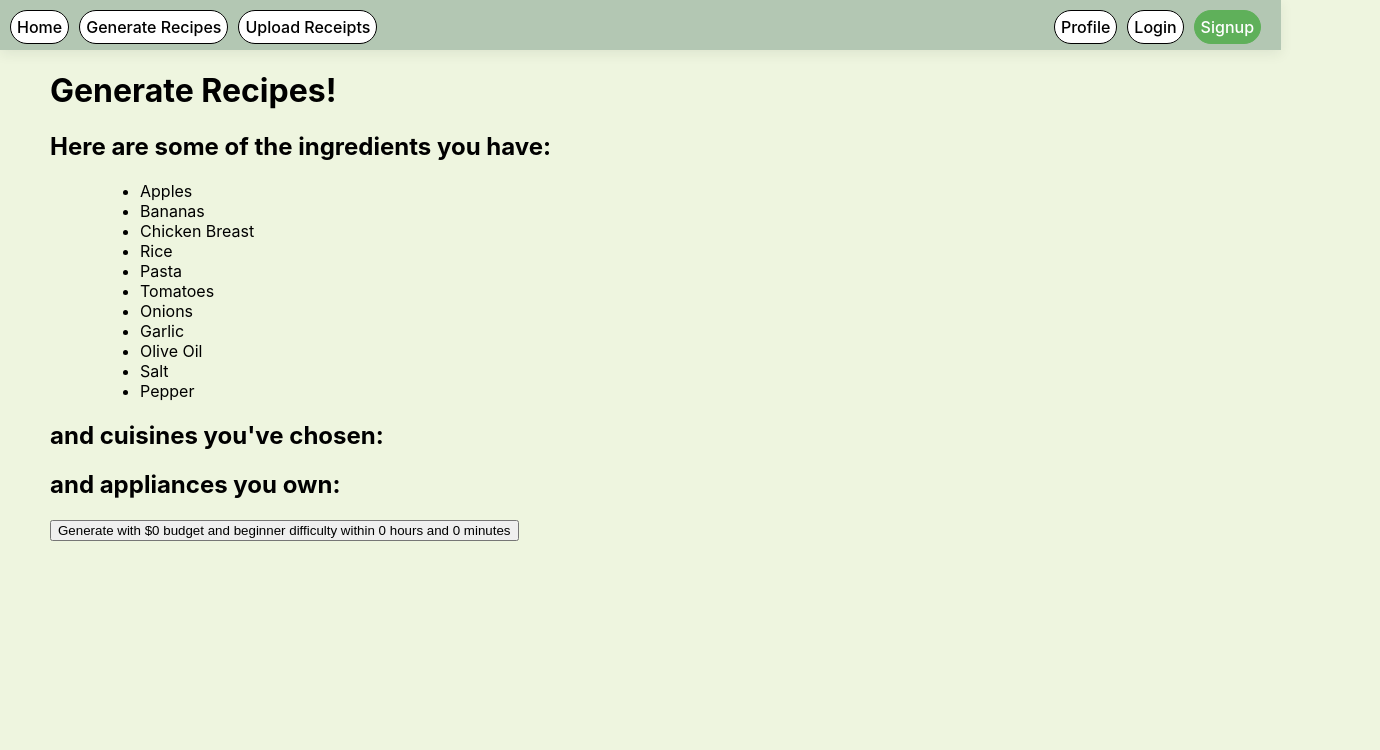
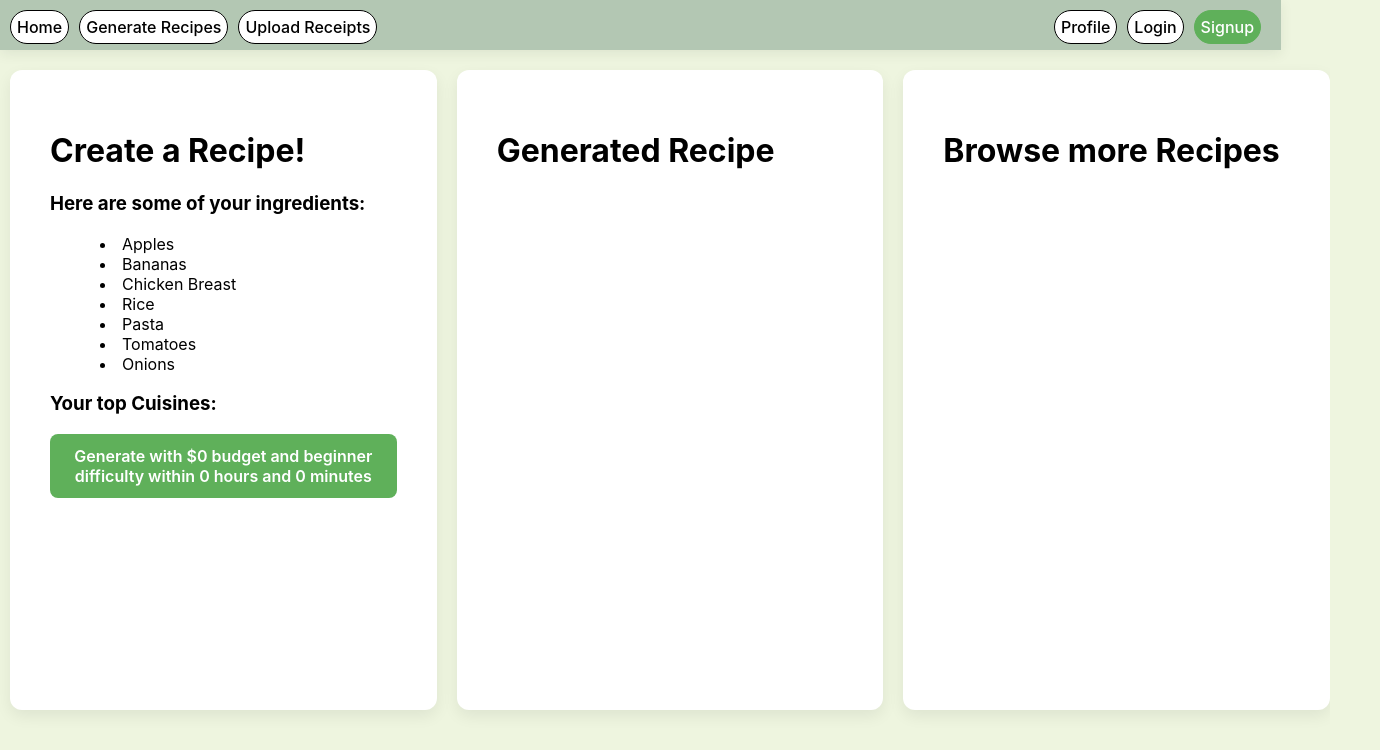
Before and after one commit to Devansh-Ojha/SaveBites, a React (Create React App) app in the folder frontend/: page /generate in a window 1280 px wide. Shown: the top 750 px of the page, 1380 px wide, since content can reach past the window. Built offline with nearby package versions, Linux system fonts and the light colour scheme.

Commit message:
polishing

```diff
--- a/frontend/src/App.js
+++ b/frontend/src/App.js
@@ -1,4 +1,4 @@
-import Hero from './hero.js';
+import Hero from './Hero.js';
 import Navbar from './Navbar.js';
 import Signup from './Signup.js';
 import './App.css';
--- /dev/null
+++ b/frontend/src/Generate.css
@@ -0,0 +1,11 @@
+.box {
+	height: 70vh;
+	width: 100%;
+	max-width: 380px;
+	background-color: #ffffff;
+	padding: 2.5rem;
+	border-radius: 12px;
+	box-shadow: 0 6px 16px rgba(0, 0, 0, 0.07);
+	position: relative;
+	top: 20px;
+}
--- a/frontend/src/Generate.js
+++ b/frontend/src/Generate.js
@@ -1,11 +1,13 @@
 import { useState } from 'react';
-//import preferences from './Preferences.js';
+import './buttons.css';
+import './Generate.css'
 
 export default function Generate({pantryItems, time, difficulty, budget, allergens, appliances, cuisines }) {
 	const [recipes, setRecipes] = useState([]);
 
 	function generateRecipe() {
 		let testRecipe = {
+			name: "Cheese Pizza",
 			ingredients: "Tomato, Egg, Flour, Cheese",
 			instructions: "Make pizza, put in oven",
 			appliances: "Oven",
@@ -18,6 +20,7 @@ export default function Generate({pantryItems, time, difficulty, budget, allerge
 	function recipeDisplay(recipe) {
 		return (
 			<p>
+				Name: {recipe.name} <br />
 				Ingredients: {recipe.ingredients}  <br />
 				Instructions: {recipe.instructions} <br />
 				Appliances: {recipe.appliances} <br />
@@ -26,57 +29,59 @@ export default function Generate({pantryItems, time, difficulty, budget, allerge
 		);
 	}
 
+	function listRecipes(recipes) {
 		return (
+			<ul>
+				{recipes.map(item => (
+					<li key={item.name}>{item.name}</li>
+				))}
+			</ul>
+		)
+	}
+
+	return (
+		<div style={{display: "flex"}}>
+			<div className="box" style={{left: "10px"}}>
+				<h1>Create a Recipe!</h1>
+
+				<h3>Here are some of your ingredients: </h3>
 				<div style={{position: "relative", left: "50px"}}>
-			<h1>Generate Recipes!</h1>
-
-			<h2>Here are some of the ingredients you have:</h2>
-			<div style={{position: "relative", left: "50px"}}>
-				<ul>
 						{
-						pantryItems.map( (item) => {
+							// display top 7 ingredients
+							pantryItems.slice(0,7).map((item) => {
 								return (
-								<li>{item}</li>
+									<li key={item}>{item}</li>
 								)
 							}
 						)}
-				</ul>
 				</div>
 
-			<h2>and cuisines you've chosen:</h2>
+				<h3>Your top Cuisines: </h3>
 				<div style={{position: "relative", left: "50px"}}>
-				<ul>
 					{
-						cuisines.map( (item) => {
+						// display top 3 cuisines
+						cuisines.slice(0,3).map((item) => {
 							return (
-								<li>{item}</li>
+								<li key={item}>{item}</li>
 							)
 						}
 					)}
-				</ul>
-			</div>
-			<h2>and appliances you own:</h2>
-			<div style={{position: "relative", left: "50px"}}>
-				<ul>
-					{
-						appliances.map( (item) => {
-							return (
-								<li>{item}</li>
-							)
-						}
-					)}
-				</ul>
 				</div>
 
-			<button onClick={generateRecipe}>Generate with ${budget} budget and {difficulty.toLowerCase()} difficulty within {Math.floor(time / 60)} {Math.floor(time / 60) == 1 ? "hour" : "hours"} and {time % 60} {time % 60 == 1 ? "minute" : "minutes"}</button>
+				<button className="btn-primary" onClick={generateRecipe}>Generate with ${budget} budget and {difficulty.toLowerCase()} difficulty within {Math.floor(time / 60)} {Math.floor(time / 60) == 1 ? "hour" : "hours"} and {time % 60} {time % 60 == 1 ? "minute" : "minutes"}</button>
 
-			<div style={{position: "relative", left: "50px"}}>
-				{recipes.map( (item) =>
-					{
-						return recipeDisplay(item);
-					}
-				)}
 			</div>
+
+			<div className="box" style={{left: "30px"}}>
+				<h1>Generated Recipe</h1>
+				{recipes.length > 0 && recipeDisplay(recipes[0])}
+			</div>
+
+			<div className="box" style={{left: "50px"}}>
+				<h1> Browse more Recipes </h1>
+				{recipes.length > 0 && listRecipes(recipes.slice(1,))}
+			</div>
+
 		</div>
 	);
 }
--- a/frontend/src/Login.js
+++ b/frontend/src/Login.js
@@ -11,17 +11,17 @@ export default function Login() {
 
 			<form className="login-form">
 				<div className="form-group">
-					<label>
+					<label style={{paddingBottom: "1px"}}>
 						Email address <br />
-						<input className="form-input" type="email" placeholder="Enter your email"></input>
 					</label>
+					<input className="form-input" type="email" placeholder="Enter your email"></input>
 				</div>
 
 				<div className="form-group">
-					<label>
+					<label style={{paddingBottom: "1px"}}>
 					Password <br />
+					</label>
 					<input className="form-input" type="password" placeholder="Enter your password"></input>
-					</label>
 				</div>
 
 				<button type="submit" className="btn-primary">Login</button>
--- a/frontend/src/Profile.css
+++ b/frontend/src/Profile.css
@@ -16,3 +16,16 @@
 	position: absolute;
 	top: 200px;
 }
+
+.profile-box {
+  width: 100%;
+  background-color: #ffffff;
+  padding: 2.5rem;
+  border-radius: 12px;
+  box-shadow: 0 6px 16px rgba(0, 0, 0, 0.07);
+  height: 300px;
+  width: 800px;
+  position: relative;
+  top: 20px;
+  left: 50px;
+}
--- a/frontend/src/Selector.js
+++ b/frontend/src/Selector.js
@@ -1,4 +1,6 @@
 import { useState, Fragment } from "react";
+import './buttons.css';
+import './Login.css';
 
 export default function Selector( { setState, options } ) {
 	const [otherOptions, setOtherOptions] = useState([0]);
@@ -73,7 +75,7 @@ export default function Selector( { setState, options } ) {
 							<>
 								<label style={{display: "inline-block", paddingTop: "5px"}}>
 									<input name={`other${item}`} onChange={e => handleClick(e, item)} checked={otherChecked[item]} type="checkbox"></input>
-									<input placeholder="Enter another option" name={`text${item}`} onChange={e => handleTextChange(e, item)}></input>
+									<input style={{borderWidth: "1px", borderRadius: "6px"}} placeholder="Enter another option" name={`text${item}`} onChange={e => handleTextChange(e, item)}></input>
 								</label>
 								<br />
 							</>
@@ -82,8 +84,8 @@ export default function Selector( { setState, options } ) {
 					)
 				}
 				<br />
-				<button type="button" onClick={handleAddOption}>Add Option</button>
-				<button type="submit" style={{margin: "10px"}}>Save Changes</button>
+				<button className="btn-primary" type="button" onClick={handleAddOption}>Add Option</button>
+				<button className="btn-primary" type="submit" style={{margin: "10px"}}>Save Changes</button>
 			</form>
 		</>
 	);
--- a/frontend/src/Signup.js
+++ b/frontend/src/Signup.js
@@ -9,31 +9,31 @@ export default function Signup() {
 				<h1 className="signup-title">Get Started Now</h1>
 				<form className="signup-form">
 					<div className="form-group">
-						<label>
+						<label style={{paddingBottom: "1px"}}>
 							Name <br />
-							<input className="form-input" placeholder="Name"></input>
 						</label>
+						<input className="form-input" placeholder="Name"></input>
 					</div>
 
 					<div className="form-group">
-						<label>
+						<label style={{paddingBottom: "1px"}}>
 							Email address <br />
-							<input className="form-input" type="email" placeholder="Enter your email"></input>
 						</label>
+						<input className="form-input" type="email" placeholder="Enter your email"></input>
 					</div>
 
 					<div className="form-group">
-						<label>
+						<label style={{paddingBottom: "1px"}}>
 							Password <br />
-							<input className="form-input" type="password" placeholder="Enter a password"></input>
 						</label>
+						<input className="form-input" type="password" placeholder="Enter a password"></input>
 					</div>
 
 					<div className="form-group">
-						<label>
+						<label style={{paddingBottom: "1px"}}>
 							Confirm Password <br />
-							<input className="form-input" type="password" placeholder="Confirm your password"></input>
 						</label>
+						<input className="form-input" type="password" placeholder="Confirm your password"></input>
 					</div>
 
 					<button type="submit" className="btn-primary">Sign Up</button>
--- a/frontend/src/UploadReceipts.js
+++ b/frontend/src/UploadReceipts.js
@@ -3,6 +3,10 @@ import './UploadReceipts.css';
 import './buttons.css';
 
 export default function UploadReceipts({pantryItems,setPantryItems}) {
+    const [fileName, setFileName] = useState("");
+    function handleFile(e) {
+        setFileName(e.target.files[0].name);
+    }
 
     return (
         <div className="upload-receipt-page">
@@ -17,11 +21,15 @@ export default function UploadReceipts({pantryItems,setPantryItems}) {
                         ))}
                     </ul>
                 </div>
-                <div className="upload-section">
+                <div className="upload-section" style={{minHeight: 0, height: "200px"}}>
                     <h2>Upload Receipts</h2>
-                    <button className="btn-primary">
-                        Upload Receipt
-                    </button>
+                    <form>
+                        <div>
+                            <label style={{position: "relative", top: "20px"}} htmlFor="file-upload" className="btn-primary">Upload File{fileName ? ":" : ""} {fileName}</label>
+                            <input onChange={(e) => handleFile(e)} id="file-upload" type="file"/>
+                        </div>
+                        <button style={{position: "relative", top: "60px"}} type="submit" className="btn-primary">Parse Receipt</button>
+                    </form>
                 </div>
             </div>
         </div>
--- a/frontend/src/UserProfile.js
+++ b/frontend/src/UserProfile.js
@@ -1,6 +1,7 @@
 import { useReducer } from 'react';
 import { Link } from 'react-router-dom';
-import "./Profile.css"
+import "./Profile.css";
+import './buttons.css';
 
 function reducer(state, action) {
 	if (state == action.type) {
@@ -24,7 +25,7 @@ export default function UserProfile({name}) {
 		"settings": <div className="content">
 						Settings and Preferences:
 						<p>Theme: {testTheme}</p>
-						<Link to="/preferences">
+						<Link className="link" to="/preferences">
 							Set Preferences
 						</Link>
 					</div>,
@@ -34,13 +35,13 @@ export default function UserProfile({name}) {
 	}
 
 	return (
-		<div style={{position: "relative", left: "50px"}}>
+		<div className="profile-box">
 			<h1>Hi {name}!</h1>
 
-			<Link style={{float: "left", position: "absolute", top: "125px"}} to="/recipes">View Recipes and Reviews</Link>
+			<Link className="link" style={{float: "left", position: "absolute", top: "175px"}} to="/recipes">View Recipes and Reviews</Link>
 
 			<span>
-				<button className="button" style={{left: "0px"}} onClick={() => {
+				<button className="button" style={{left: "35px"}} onClick={() => {
 					dispatch({type: "details"})
 				}}>
 					Account Details
@@ -58,10 +59,12 @@ export default function UserProfile({name}) {
 					Help and Support
 				</button>
 
-				<hr style={{position: "relative", left: "-425px", top: "25px", width: "590px"}}/>
+				<hr style={{position: "relative", left: "-125px", top: "25px", width: "560px"}}/>
 			</span>
 
-			{ elements[state] }
+			<div style={{position: "relative", top: "-100px"}}>
+				{ elements[state] }
+			</div>
 		</div>
 	)
 }
--- a/frontend/src/buttons.css
+++ b/frontend/src/buttons.css
@@ -50,3 +50,16 @@
   background: #4a9c45;
   border-color: #4a9c45;
 }
+
+.link {
+  padding: 6px;
+  text-decoration: none;
+  color: white;
+  background: #4a9c45;
+  border-radius: 8px;
+  font-weight: 500;
+}
+
+input[type="file"] {
+  display: none;
+}
```
Also changed, not shown: frontend/src/Preferences.js (+11 -5 lines). Lines whose indentation alone changed are shown as unchanged.
